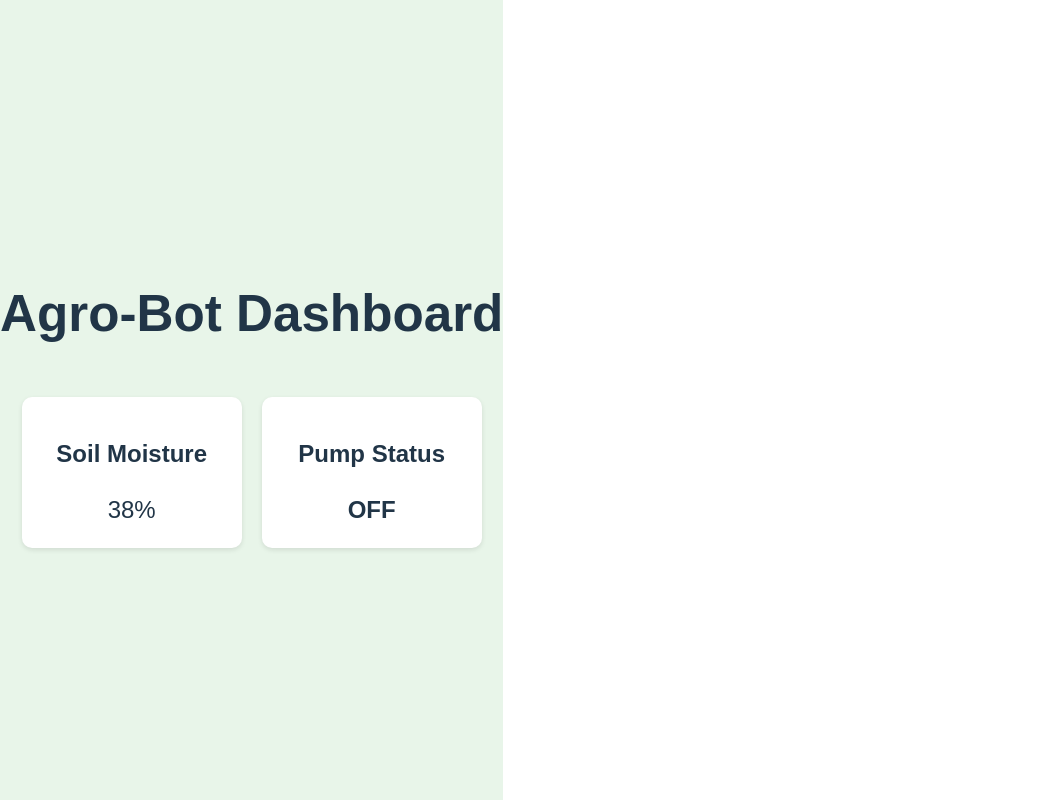
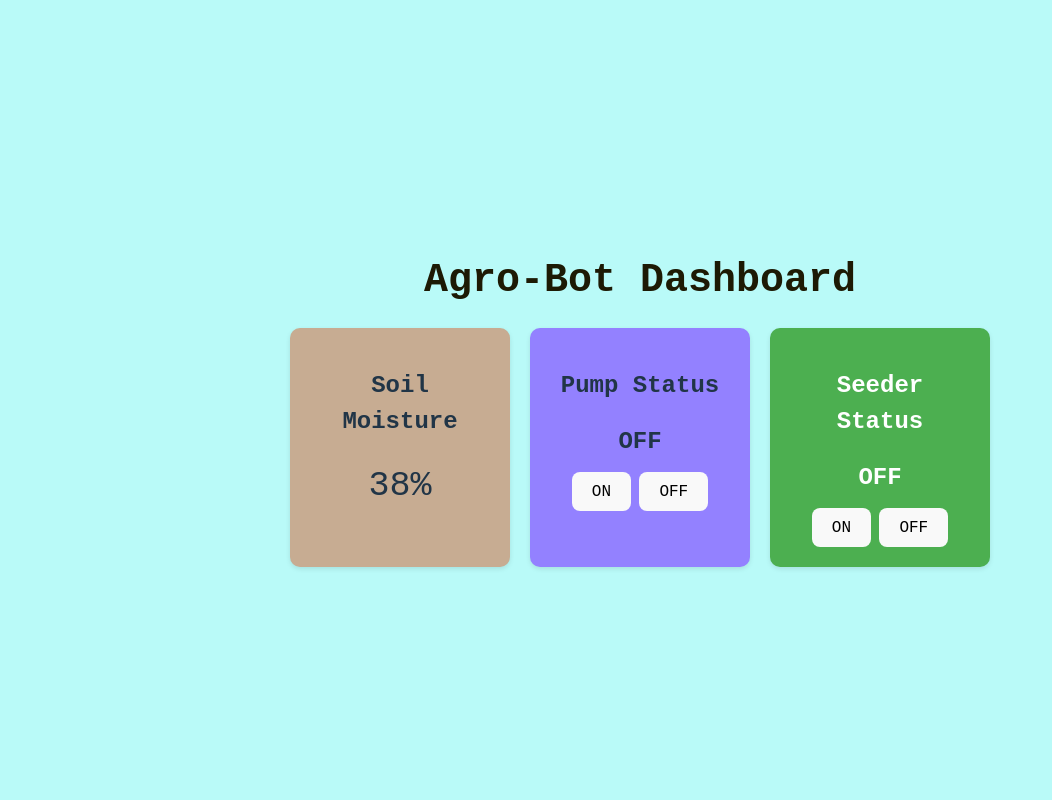
Before and after one commit to Omkar1015p/agro-bot, a React (Vite) app: page / in a window 1280 px wide. Shown: the whole page, without its empty margins (0-1052 px from the left). Built offline with nearby package versions, Linux system fonts and the light colour scheme.

Commit message:
added the pump and seeder control buttons ON/OFF

```diff
--- a/src/App.jsx
+++ b/src/App.jsx
@@ -1,28 +1,36 @@
+import { useState } from "react";
+
 function App() {
   // For now we use fixed (fake) values
-  const soilMoisture = 38;   // in %
-  const pumpStatus = "OFF";  // or "ON"
+  const [pumpOn, setPumpOn] = useState(false);      // false = OFF
+  const [seederOn, setSeederOn] = useState(false);  // servo seeder
+
+  const soilMoisture = 38;
+  const pumpStatus = pumpOn ? "ON" : "OFF";
+  const seederStatus = seederOn ? "ON" : "OFF";
 
   return (
     <div
       style={{
-        minHeight: "100vh",
+        // minHeight: "100vh",
+        height: "100vh",
+        width : "100vw",
         display: "flex",
         flexDirection: "column",
         alignItems: "center",
         justifyContent: "center",
-        fontFamily: "sans-serif",
-        background: "#e8f5e9",
+        fontFamily: "firacode, monospace",
+        background: "#B9FAF8",
       }}
     >
-      <h1>Agro-Bot Dashboard</h1>
+      <h1 style={{ color: "#1D1A05", fontSize: "40px", fontWeight: "700", marginBottom: "10px" }}>Agro-Bot Dashboard</h1>
 
-      <div style={{ display: "flex", gap: "20px", marginTop: "20px" }}>
+      <div style={{ display: "flex", gap: "20px", marginTop: "15px" }}>
         {/* Soil Moisture Card */}
         <div
           style={{
             padding: "20px",
-            background: "white",
+            background: "#C7AC92",
             borderRadius: "10px",
             boxShadow: "0 2px 5px rgba(0,0,0,0.1)",
             textAlign: "center",
@@ -30,14 +38,14 @@ function App() {
           }}
         >
           <h2>Soil Moisture</h2>
-          <p style={{ fontSize: "24px", margin: 0 }}>{soilMoisture}%</p>
+          <p style={{ fontSize: "35px", margin: 0 }}>{soilMoisture}%</p>
         </div>
 
         {/* Pump Status Card */}
         <div
           style={{
             padding: "20px",
-            background: "white",
+            background: "#9381FF",
             borderRadius: "10px",
             boxShadow: "0 2px 5px rgba(0,0,0,0.1)",
             textAlign: "center",
@@ -48,7 +56,35 @@ function App() {
           <p style={{ fontSize: "24px", margin: 0, fontWeight: "bold" }}>
             {pumpStatus}
           </p>
+          <div style={{ marginTop: "12px", display: "flex", gap: "8px", justifyContent: "center" }}>
+          <button onClick={() => setPumpOn(true)}>ON</button>
+          <button onClick={() => setPumpOn(false)}>OFF</button>
+          </div>
         </div>
+
+        {/* Seeder status Card */}
+        <div
+          style={{
+            padding: "20px",
+            borderRadius: "10px",
+            background: "#4caf50",
+            boxShadow: "0 2px 5px rgba(0,0,0,0.1)",
+            width: "180px",
+            textAlign: "center",
+            color: "#fff",
+          }}
+        >
+          <h2>Seeder Status</h2>
+          <p style={{ margin: 0, fontSize: "24px", fontWeight: "bold" }}>
+            {seederStatus}
+          </p>
+
+          <div style={{ marginTop: "12px", display: "flex", gap: "8px", justifyContent: "center" }}>
+            <button onClick={() => setSeederOn(true)}>ON</button>
+            <button onClick={() => setSeederOn(false)}>OFF</button>
+          </div>
+        </div>
+
       </div>
     </div>
   );
```
